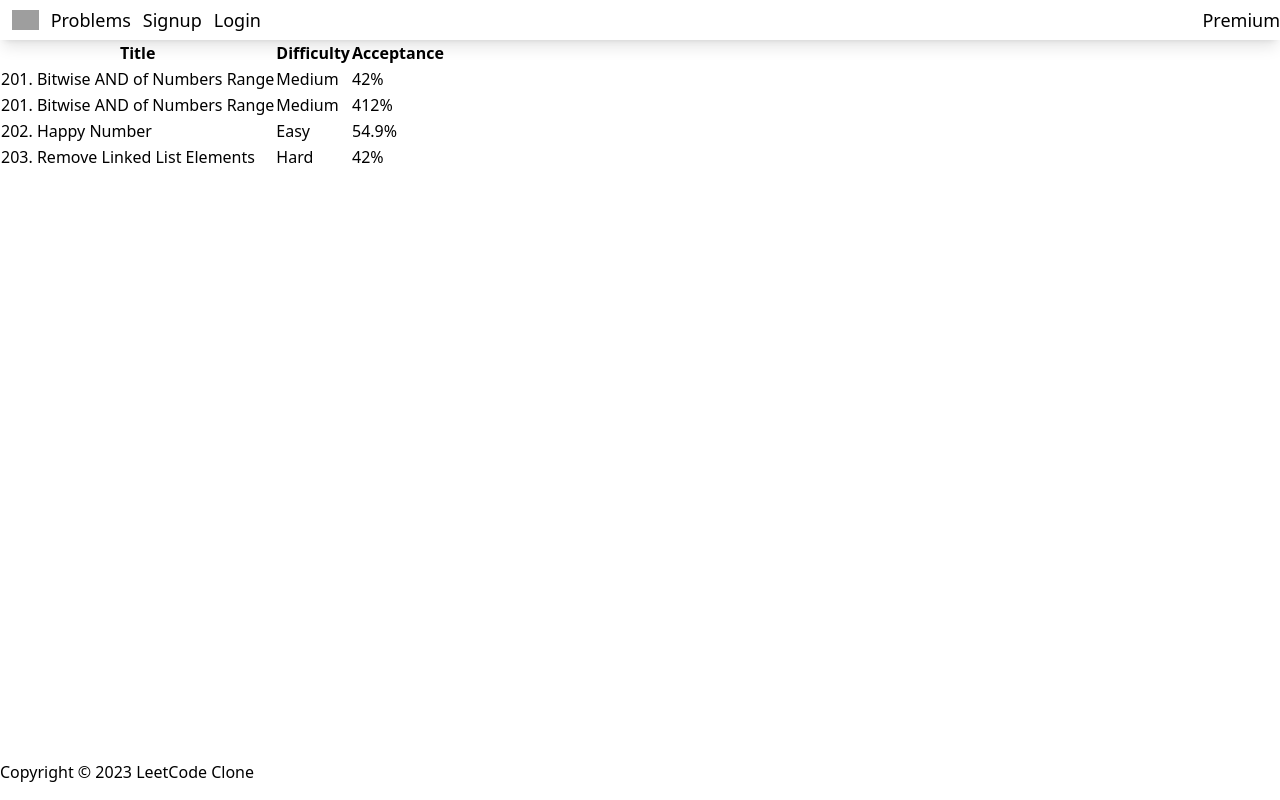
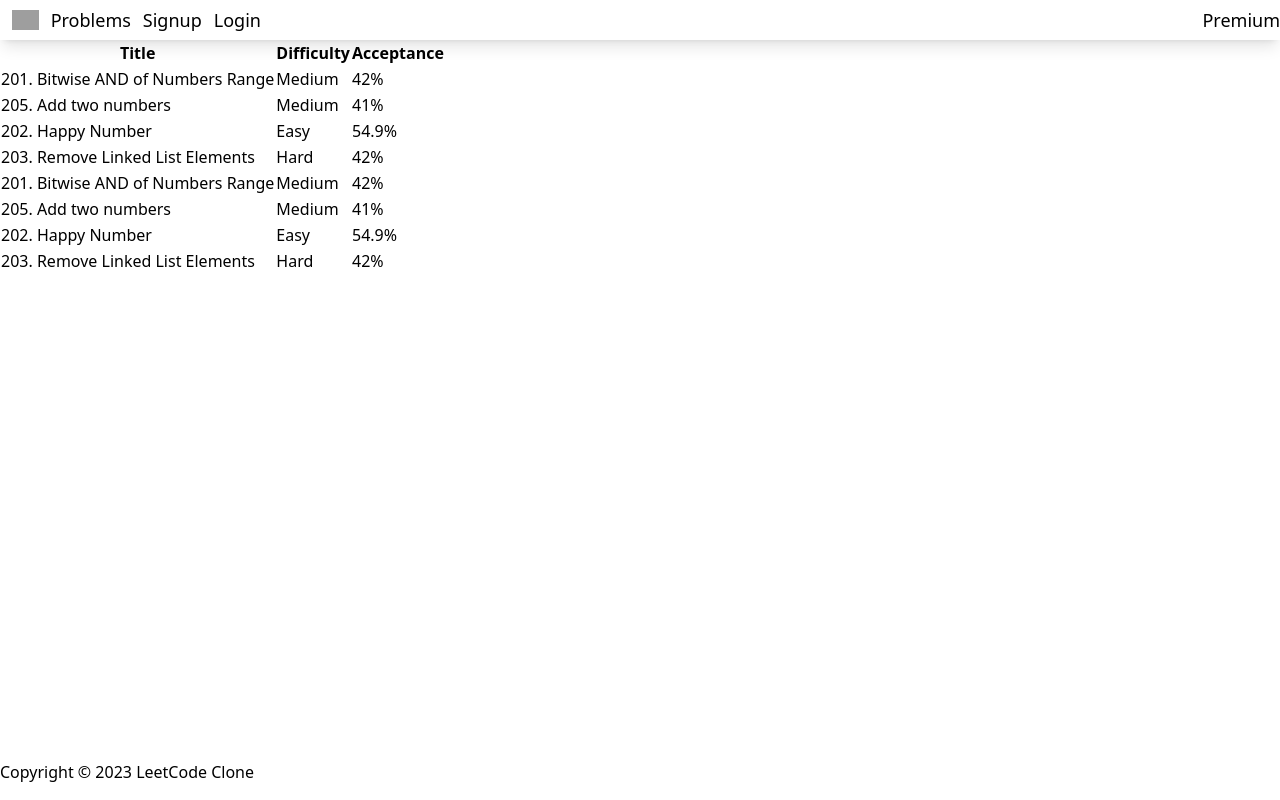
Before and after one commit to hkirat/react-assignment, a React (Vite) app: page /problemset/all in a window 1280 px wide. Built offline with nearby package versions, Linux system fonts and the light colour scheme; grey boxes are pictures that could not be loaded.

Commit message:
fix: problempage

```diff
--- a/src/App.jsx
+++ b/src/App.jsx
@@ -6,31 +6,90 @@ import AllProblemsPage from "./Components/AllProblemsPage/AllProblemsPage";
 import Navbar from "./Constants/Navbar/Navbar";
 import Error from "./Error";
 import Footer from "./Components/Footer/Footer";
+import ProblemsPage from "./Components/ProblemsPage/ProblemsPage";
 /*
  * Temporary problems array schema
  */
+
 const problems = [
   {
+    problemId: "1",
     title: "201. Bitwise AND of Numbers Range",
     difficulty: "Medium",
     acceptance: "42%",
+    description:
+      "Given two integers left and right that represent the range [left, right], return the bitwise AND of all numbers in this range, inclusive.",
+    exampleIn: "left = 5, right = 7",
+    exampleOut: "4",
   },
   {
-    title: "201. Bitwise AND of Numbers Range",
+    problemId: "2",
+    title: "205. Add two numbers",
     difficulty: "Medium",
-    acceptance: "412%",
+    acceptance: "41%",
+    description:
+      "Given two numbers, add them and return them in integer range. use MOD=1e9+7",
+    exampleIn: "a = 100 , b = 200",
+    exampleOut: "300",
   },
   {
+    problemId: "3",
     title: "202. Happy Number",
     difficulty: "Easy",
     acceptance: "54.9%",
+    description: "Write an algorithm to determine if a number n is happy.",
+    exampleIn: "n = 19",
+    exampleOut: "true",
   },
   {
+    problemId: "4",
     title: "203. Remove Linked List Elements",
     difficulty: "Hard",
     acceptance: "42%",
+    description: "Given number k , removed kth element",
+    exampleIn: "list: 1->2->3 , k=2",
+    exampleOut: "1->3",
+  },
+  {
+    problemId: "1",
+    title: "201. Bitwise AND of Numbers Range",
+    difficulty: "Medium",
+    acceptance: "42%",
+    description:
+      "Given two integers left and right that represent the range [left, right], return the bitwise AND of all numbers in this range, inclusive.",
+    exampleIn: "left = 5, right = 7",
+    exampleOut: "4",
+  },
+  {
+    problemId: "2",
+    title: "205. Add two numbers",
+    difficulty: "Medium",
+    acceptance: "41%",
+    description:
+      "Given two numbers, add them and return them in integer range. use MOD=1e9+7",
+    exampleIn: "a = 100 , b = 200",
+    exampleOut: "300",
+  },
+  {
+    problemId: "3",
+    title: "202. Happy Number",
+    difficulty: "Easy",
+    acceptance: "54.9%",
+    description: "Write an algorithm to determine if a number n is happy.",
+    exampleIn: "n = 19",
+    exampleOut: "true",
+  },
+  {
+    problemId: "4",
+    title: "203. Remove Linked List Elements",
+    difficulty: "Hard",
+    acceptance: "42%",
+    description: "Given number k , removed kth element",
+    exampleIn: "list: 1->2->3 , k=2",
+    exampleOut: "1->3",
   },
 ];
+
 const Layout = () => {
   return (
     <>
@@ -62,6 +121,10 @@ const appRouter = createBrowserRouter([
       {
         path: "/problemset/all",
         element: <AllProblemsPage problems={problems} />,
+      },
+      {
+        path: "/problems/:id",
+        element: <ProblemsPage problems={problems} />,
       },
     ],
   },
--- a/src/Components/AllProblemsPage/AllProblemsPage.jsx
+++ b/src/Components/AllProblemsPage/AllProblemsPage.jsx
@@ -14,7 +14,8 @@ const AllProblemsPage = ({ problems }) => {
 
           {problems.map((prob, index) => (
             <tr key={index}>
-              <Link to={`/problems/:${prob.problemId}`}>
+              {console.log(prob, "hello")}
+              <Link to={`/problems/${prob.title}/`}>
                 <td>{prob.title}</td>
               </Link>
               <td className={`${prob.difficulty}`}>{prob.difficulty}</td>
--- a/src/Components/HomePage/HomePage.jsx
+++ b/src/Components/HomePage/HomePage.jsx
@@ -4,10 +4,10 @@ import loremContent from "./LoremPosts";
 
 const HomePage = () => {
   return (
-    <div id="home" className="h-[90vh]">
+    <div id="home" className="h-fit px-10 py-5 ">
       <h1 className="flex-row">Blogs</h1>
       {loremContent.map((content, index) => (
-        <div key={`blog-${index}`} className="blog-box">
+        <div key={`blog-${index}`} className="mb-10">
           <p className="date">{content.date}</p>
           <h4 className="title">{content.title}</h4>
           <p className="content">{content.content}</p>
--- /dev/null
+++ b/src/Components/ProblemsPage/ProblemsPage.css
@@ -0,0 +1,39 @@
+#problempage {
+    min-height: 91vh;
+    display: flex;
+    align-items: flex-start;
+}
+
+.ques , .code {
+    width: 50%;
+    min-height: 65vh;
+    margin: 0;
+    display: flex;
+    flex-direction: column;
+    justify-content: flex-start;
+    padding: 2rem;
+}
+
+.code-form {
+    height: 70vh;
+}
+
+textarea {
+    width: 100%;
+    height: 100%;
+}
+
+button {
+    padding: 0.5rem 1rem;
+    margin-right: 1rem;
+    font-weight: 900;
+    border-radius: 0.5rem;
+    cursor: pointer;
+}
+
+#test {
+    background-color: gray;
+}
+#submit {
+    background-color: rgb(68, 207, 68);
+}
--- a/src/Components/ProblemsPage/ProblemsPage.jsx
+++ b/src/Components/ProblemsPage/ProblemsPage.jsx
@@ -1,13 +1,14 @@
 import React from "react";
 import { useParams } from "react-router-dom";
+import "./ProblemsPage.css";
 
 const ProblemsPage = ({ problems }) => {
-  const { pid } = useParams();
-  const cleanId = pid.substring(1);
-  // console.log(cleanId) ;
+  const { id } = useParams();
+  console.log(id);
+  // const cleanId = id.substring(1);
 
   const found = problems.find((prob) => {
-    return prob.problemId === cleanId;
+    return prob.title === id;
   });
 
   return (
@@ -23,7 +24,7 @@ const ProblemsPage = ({ problems }) => {
           </div>
           <div className="code">
             <h1>Code Here</h1>
-            <form className="code-form" action="post">
+            <form className="code-form border border-black" action="post">
               <textarea name="SolvedCode"></textarea>
               <button type="submit" id="test">
                 TestCode
```
